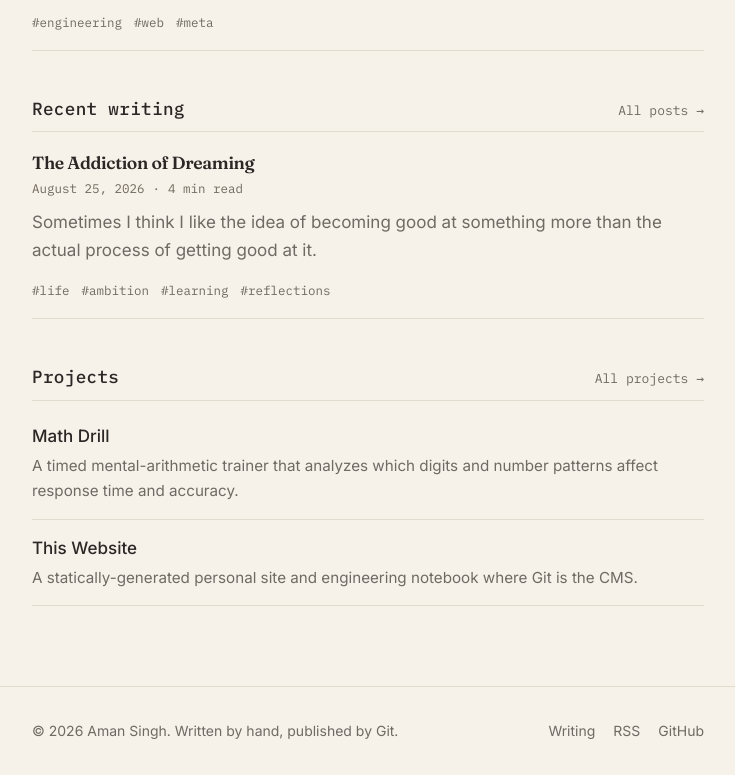
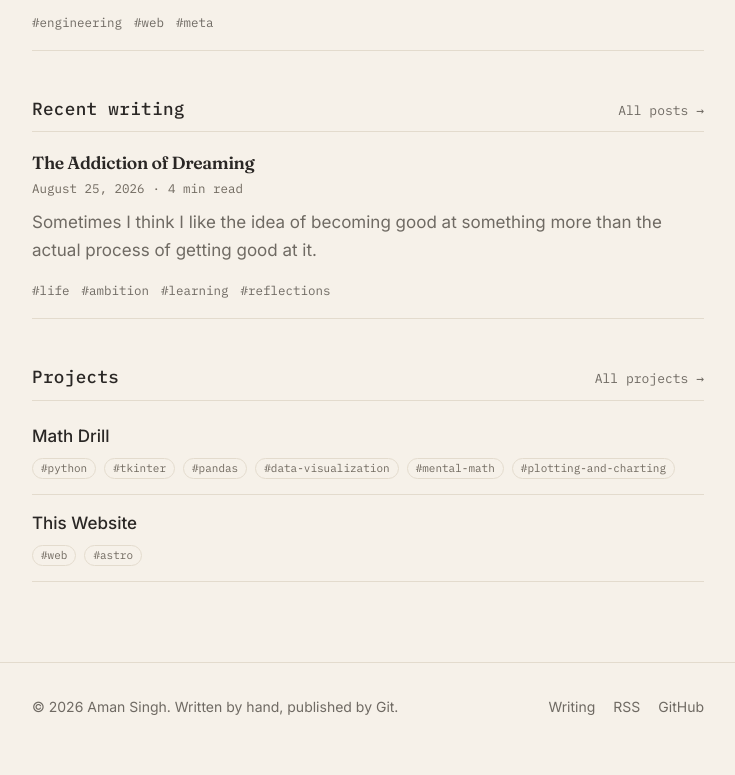
Before and after one commit to aman25singh/website, an Astro site: page / in a window 1280 px wide. Shown: the part 850-1625 px from the top of the page, without its empty margins (272-1007 px from the left). After the commit the page ends 1601 px from the top, so only its background shows below. Built offline with nearby package versions, Linux system fonts and the light colour scheme; Astro itself is replaced by a stand-in of ours; some packages are replaced by stand-ins of ours.

Commit message:
Add tag previews to project listings

```diff
--- a/src/pages/index.astro
+++ b/src/pages/index.astro
@@ -84,7 +84,13 @@ const interests = [
             {projects.map((p) => (
               <li>
                 <a href={`/projects/${postSlug(p)}`}>{p.data.title}</a>
-                <span class="proj-desc">{p.data.description}</span>
+                {p.data.tags.length > 0 && (
+                  <ul class="proj-tags" aria-label={`${p.data.title} topics`}>
+                    {p.data.tags.map((tag) => (
+                      <li>#{tag}</li>
+                    ))}
+                  </ul>
+                )}
               </li>
             ))}
           </ul>
@@ -168,11 +174,22 @@ const interests = [
   .proj-list a:hover {
     color: var(--accent);
   }
-  .proj-desc {
-    display: block;
-    color: var(--muted);
-    font-size: 0.95rem;
-    margin-top: 2px;
+  .proj-tags {
+    display: flex;
+    flex-wrap: wrap;
+    gap: 8px;
+    list-style: none;
+    margin: 0.45rem 0 0;
+    padding: 0;
+  }
+  .proj-tags li {
+    font-family: var(--font-mono);
+    font-size: 11px;
+    line-height: 1.4;
+    color: var(--faint);
+    border: 1px solid var(--border);
+    border-radius: 999px;
+    padding: 2px 8px;
   }
   code {
     background: var(--bg-soft);
--- a/src/pages/projects/index.astro
+++ b/src/pages/projects/index.astro
@@ -35,7 +35,6 @@ const projects = await getProjects();
                 </a>
                 <span class:list={["status", p.data.status]}>{p.data.status}</span>
               </div>
-              <p class="desc">{p.data.description}</p>
               <div class="meta">
                 <time datetime={isoDate(p.data.date)}>{formatDate(p.data.date)}</time>
                 {p.data.repo && (
@@ -51,6 +50,13 @@ const projects = await getProjects();
                   </>
                 )}
               </div>
+              {p.data.tags.length > 0 && (
+                <ul class="tags" aria-label={`${p.data.title} topics`}>
+                  {p.data.tags.map((tag) => (
+                    <li>#{tag}</li>
+                  ))}
+                </ul>
+              )}
             </article>
           ))}
         </section>
@@ -108,11 +114,6 @@ const projects = await getProjects();
     color: var(--accent);
     border-color: var(--accent);
   }
-  .desc {
-    margin: 0.5rem 0 0.6rem;
-    color: var(--muted);
-    max-width: 60ch;
-  }
   .meta {
     display: flex;
     align-items: center;
@@ -128,6 +129,23 @@ const projects = await getProjects();
   .meta a:hover {
     color: var(--accent);
   }
+  .tags {
+    display: flex;
+    flex-wrap: wrap;
+    gap: 8px;
+    list-style: none;
+    margin: 0.8rem 0 0;
+    padding: 0;
+  }
+  .tags li {
+    font-family: var(--font-mono);
+    font-size: 12px;
+    line-height: 1.4;
+    color: var(--muted);
+    border: 1px solid var(--border);
+    border-radius: 999px;
+    padding: 3px 9px;
+  }
   code {
     background: var(--bg-soft);
     padding: 0.1em 0.4em;
```
